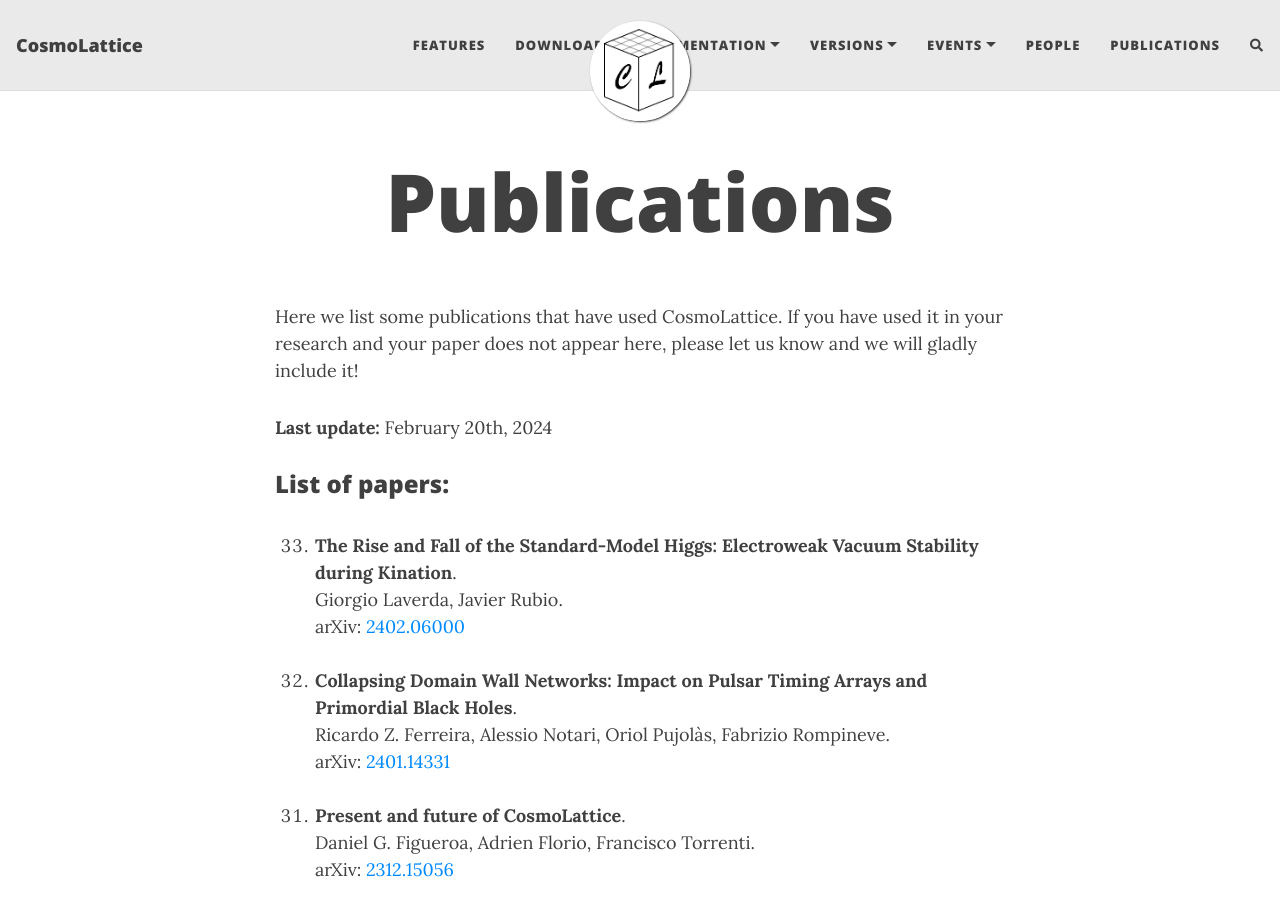
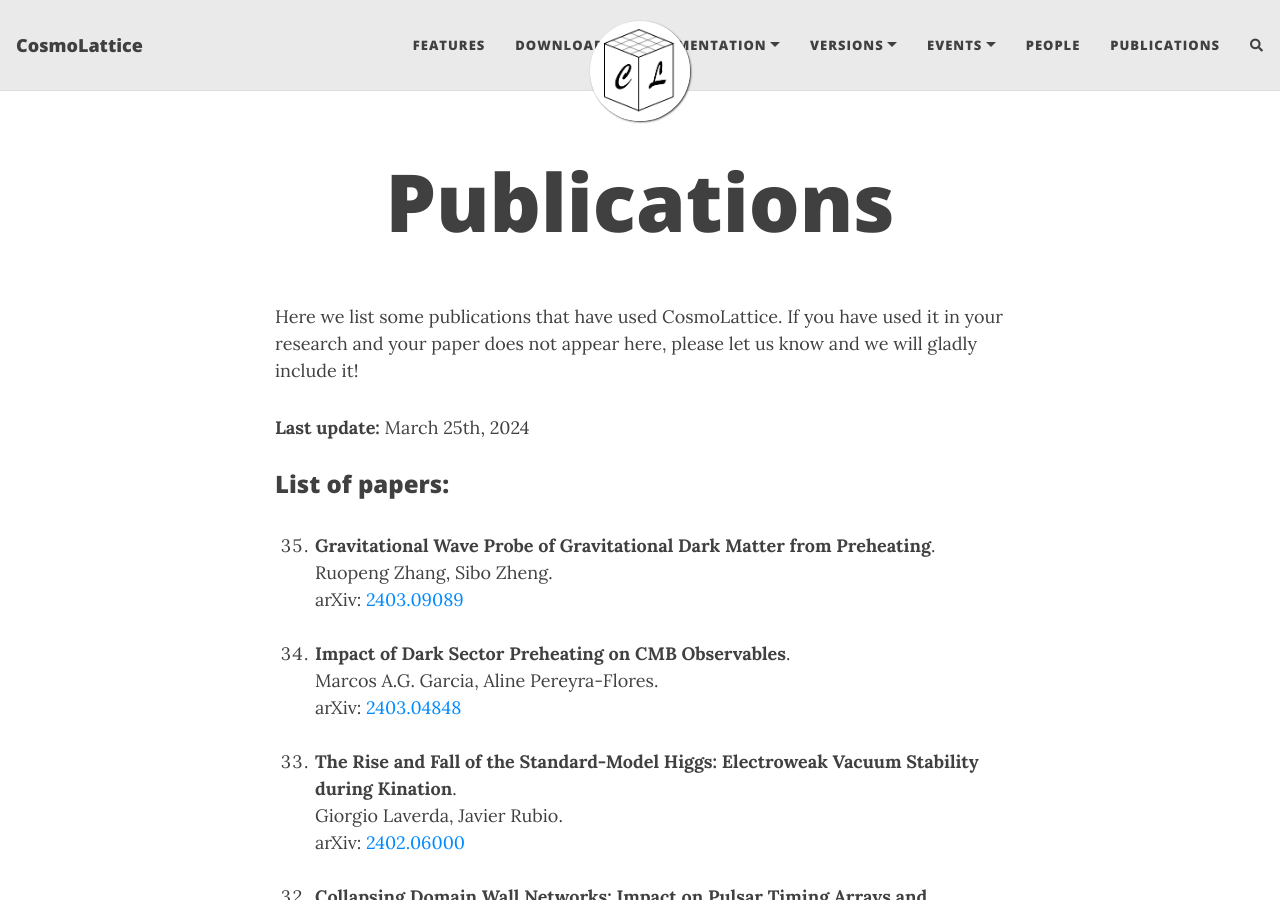
Before and after one commit to cosmolattice/cosmolatticeweb, a Jekyll site: the page built from publications.md, in a window 1280 px wide and 900 px high. Built offline with Jekyll 4.4.1, drawn with Linux system fonts in a browser that asks for light colours; nearby versions of some CDN libraries; comment, search, counter and statistics services are not loaded.

Commit message:
Updated publications

```diff
--- a/publications.md
+++ b/publications.md
@@ -8,11 +8,21 @@
 If you have used it in your research and your paper does not
 appear here, please let us know and we will gladly include it!
 
-**Last update:** February 20th, 2024
+**Last update:** March 25th, 2024
 
 ### List of papers:<br><br>
 
 <ol>
+
+<li value="35">
+<b>Gravitational Wave Probe of Gravitational Dark Matter from Preheating</b>.<br>
+   Ruopeng Zhang, Sibo Zheng. <br>
+   arXiv: <a href="https://arxiv.org/abs/2403.09089" target="_blank" rel="noopener noreferrer">2403.09089</a><br><br>
+
+   <li value="34">
+<b>Impact of Dark Sector Preheating on CMB Observables</b>.<br>
+   Marcos A.G. Garcia, Aline Pereyra-Flores. <br>
+   arXiv: <a href="https://arxiv.org/abs/2403.04848" target="_blank" rel="noopener noreferrer">2403.04848</a><br><br>
 
 <li value="33">
 <b>The Rise and Fall of the Standard-Model Higgs: Electroweak Vacuum Stability during Kination</b>.<br>
@@ -63,7 +73,7 @@
 <li value="24">
 <b>Ricci Reheating Reloaded</b>.<br>
    Giorgio Laverda, Javier Rubio. <br>
-   arXiv: <a href="https://arxiv.org/abs/2307.03774" target="_blank" rel="noopener noreferrer">2307.03774</a><br><br>
+   <i>JCAP 03 (2024) 033</i> arXiv: <a href="https://arxiv.org/abs/2307.03774" target="_blank" rel="noopener noreferrer">2307.03774</a><br><br>
 
 <li value="23">
 <b>Reheating after Inflaton Fragmentation</b>.<br>
```
